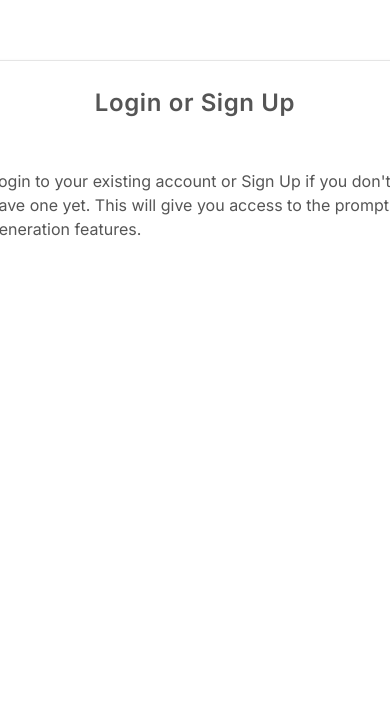
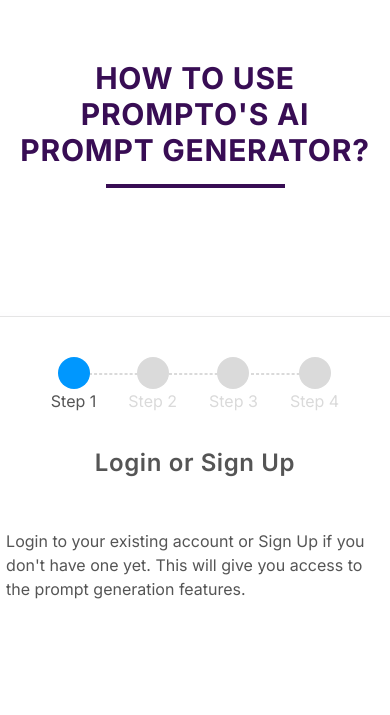
Before and after one commit to chingu-voyages/V54-tier3-team-37, a React (Vite) app in the folder frontend/: page / in a window 390 px wide. Shown: the part 5509-6224 px from the top of the page. Built offline with nearby package versions, Linux system fonts and the light colour scheme; no server answers.

Commit message:
feat(tutorial): Finalize carousel section (mobile WIP, will not be carousel)

```diff
--- a/frontend/src/components/About.tsx
+++ b/frontend/src/components/About.tsx
@@ -1,5 +1,8 @@
+import { useEffect, useState } from 'react';
+
 import { Cog, Handshake, Save, Star } from 'lucide-react';
 
+import { type CarouselApi, CarouselDot } from '@/components/ui/carousel';
 import { cn } from '@/lib/cn';
 import { AboutFeatureCard, AboutReason } from '@/types/ui';
 
@@ -186,11 +189,22 @@
 };
 
 const AboutHow = () => {
+  const [api, setApi] = useState<CarouselApi>();
+  const [selectedIndex, setSelectedIndex] = useState(0);
+
+  useEffect(() => {
+    if (!api) return;
+
+    api.on('scroll', () => {
+      setSelectedIndex(api.selectedScrollSnap());
+    });
+  }, [api]);
+
   const steps = [
     {
       heading: 'Login or Sign Up',
       content: (
-        <p>
+        <p className="mx-auto w-11/12">
           Login to your existing account or Sign Up if you don't have one yet. This will give you
           access to the prompt generation features.
         </p>
@@ -201,7 +215,7 @@
     {
       heading: 'Fill in the form',
       content: (
-        <ul className="mx-auto grid w-5/6 list-disc grid-cols-2 gap-4">
+        <ul className="mx-auto grid w-11/12 list-disc grid-cols-2 gap-4">
           <li>
             <strong>Role:</strong> Define the role or identity you want the AI model to adopt. This
             helps guide the tone and style of the response.
@@ -230,7 +244,7 @@
     {
       heading: 'Click "Generate Prompt"',
       content: (
-        <p>
+        <p className="mx-auto w-11/12">
           Once all fields are filled, click the <strong>"Generate Prompt"</strong> button to
           generate your custom prompt based on the input provided.
         </p>
@@ -238,17 +252,10 @@
       imgSrc: '/step-3.png',
       imgAlt: 'blah picture',
     },
-    /*
-Copy: The generated prompt will appear in the "Result" section. You can copy it by selecting the text and using Ctrl+C (Cmd+C) or the "Copy" button.
-
-Save for Future Use: If you plan to use the prompt later, save it the app for quick access.
-
-Regenerate: If you’re not satisfied with the result, click "Regenerate" to create a new version of the prompt with potentially different output.
-*/
     {
       heading: 'View the result',
       content: (
-        <ul className="mx-auto grid w-5/6 list-disc gap-4">
+        <ul className="mx-auto grid w-11/12 list-disc gap-4">
           <li>
             <strong>Copy:</strong> The generated prompt will appear in the <strong>"Result"</strong>{' '}
             section. You can copy it by selecting the text and using <strong>Ctrl+C (Cmd+C)</strong>{' '}
@@ -271,23 +278,39 @@
 
   return (
     <section className="w-full sm:px-8">
-      <Container className="pt-16 pb-32">
-        <Card>
+      <Container className="gap-32 pt-16 pb-32">
+        <div>
+          <h2 className="text-center text-3xl font-bold tracking-wide text-prompto-accent uppercase">
+            How to Use Prompto's AI Prompt Generator?
+          </h2>
+          <Separator className="mx-auto mt-4 max-w-1/2 border-2 border-prompto-accent" />
+        </div>
+        <Card className="shadow-xl shadow-prompto-primary/50">
           <CardContent>
-            <Carousel>
+            <Carousel setApi={setApi}>
+              <div className="flex justify-center gap-8 pt-4 pb-8">
+                {Array.from('s'.repeat(steps.length)).map((_, i) => (
+                  <CarouselDot
+                    key={i}
+                    index={i}
+                    selectedIndex={selectedIndex}
+                    scrollToIndex={(i) => api?.scrollTo(i)}
+                  />
+                ))}
+              </div>
               <CarouselContent>
                 {steps.map((step) => (
                   <CarouselItem
                     key={step.heading}
                     className="flex flex-col items-center justify-between gap-12 pb-12 text-prompto-gray-dark"
                   >
-                    <h4 className="text-h4">{step.heading}</h4>
+                    <h3 className="text-h4">{step.heading}</h3>
                     <div className="flex h-full flex-col items-center justify-between gap-8">
                       <div>{step.content}</div>
                       <img
                         src={step.imgSrc}
                         alt={step.imgAlt}
-                        className="w-3/4 pb-12"
+                        className="w-5/6 pb-16"
                       />
                     </div>
                   </CarouselItem>
--- a/frontend/src/components/ui/carousel.tsx
+++ b/frontend/src/components/ui/carousel.tsx
@@ -1,7 +1,8 @@
 import * as React from 'react';
+import { useCallback } from 'react';
 
 import useEmblaCarousel, { type UseEmblaCarouselType } from 'embla-carousel-react';
-import { ArrowLeft, ArrowRight } from 'lucide-react';
+import { ArrowLeft, ArrowRight, Circle } from 'lucide-react';
 
 import { Button } from '@/components/ui/button';
 import { cn } from '@/lib/cn';
@@ -227,10 +228,53 @@
   );
 }
 
+interface CarouselDotProps extends React.ComponentProps<typeof Button> {
+  index: number;
+  selectedIndex: number;
+  scrollToIndex: (index: number) => void;
+}
+function CarouselDot({
+  index,
+  selectedIndex,
+  scrollToIndex,
+  className,
+  ...props
+}: CarouselDotProps) {
+  return (
+    <button
+      data-slot="carousel-next"
+      className={cn(
+        'flex cursor-pointer flex-col items-center',
+        index > 0 &&
+          'before:absolute before:top-8 before:w-16 before:-translate-x-1/2 before:border before:border-dashed before:border-black',
+        selectedIndex >= index
+          ? 'before:border-prompto-secondary'
+          : 'before:border-prompto-gray-light',
+        className
+      )}
+      onClick={() => scrollToIndex(index)}
+      {...props}
+    >
+      <div
+        className={cn(
+          'z-10 size-8 rounded-full',
+          selectedIndex >= index ? 'bg-prompto-secondary' : 'bg-prompto-gray-light'
+        )}
+      ></div>
+      <span
+        className={selectedIndex >= index ? 'text-prompto-gray-dark' : 'text-prompto-gray-light'}
+      >
+        Step {index + 1}
+      </span>
+    </button>
+  );
+}
+
 export {
   Carousel,
   type CarouselApi,
   CarouselContent,
+  CarouselDot,
   CarouselItem,
   CarouselNext,
   CarouselPrevious,
```
